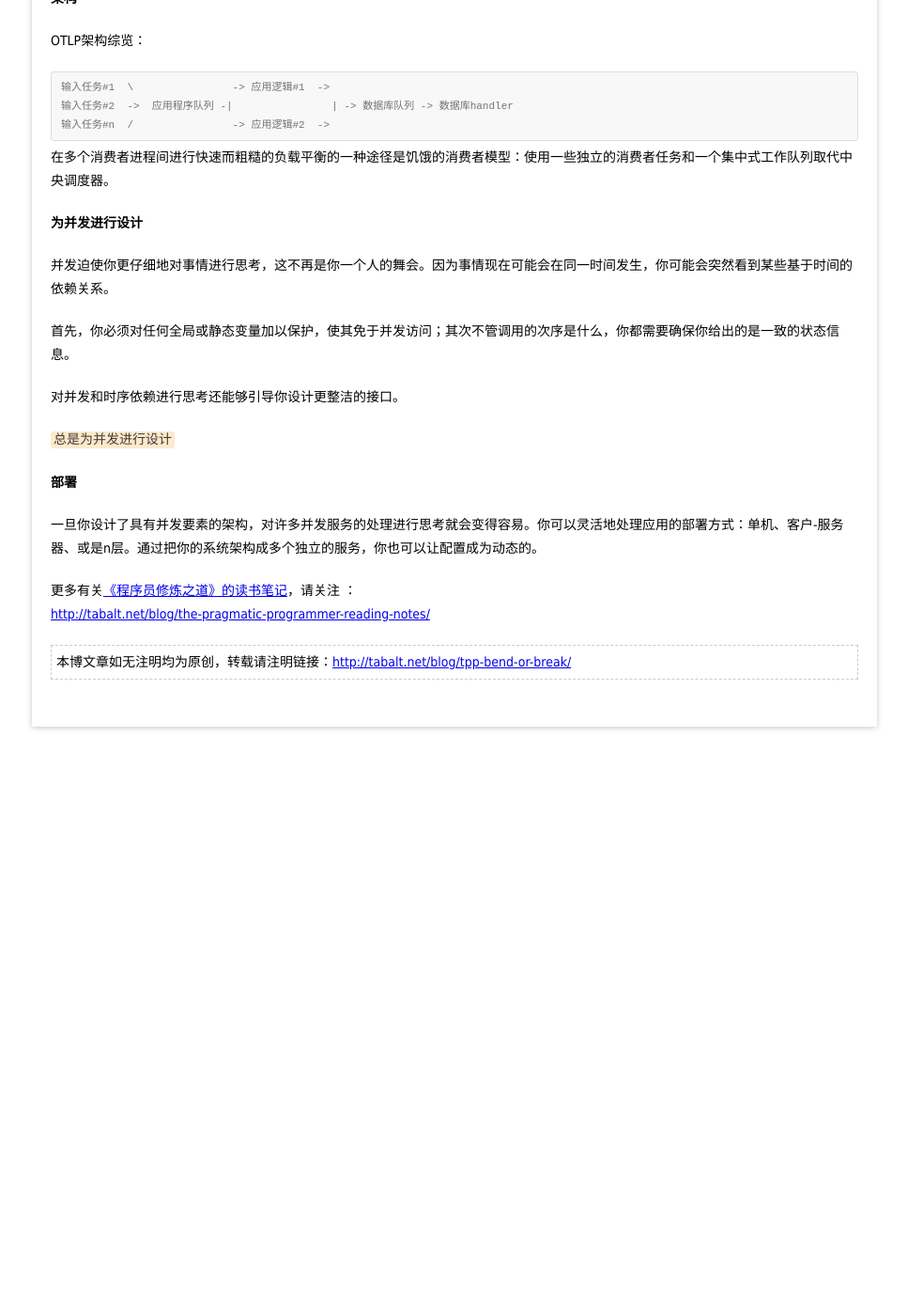
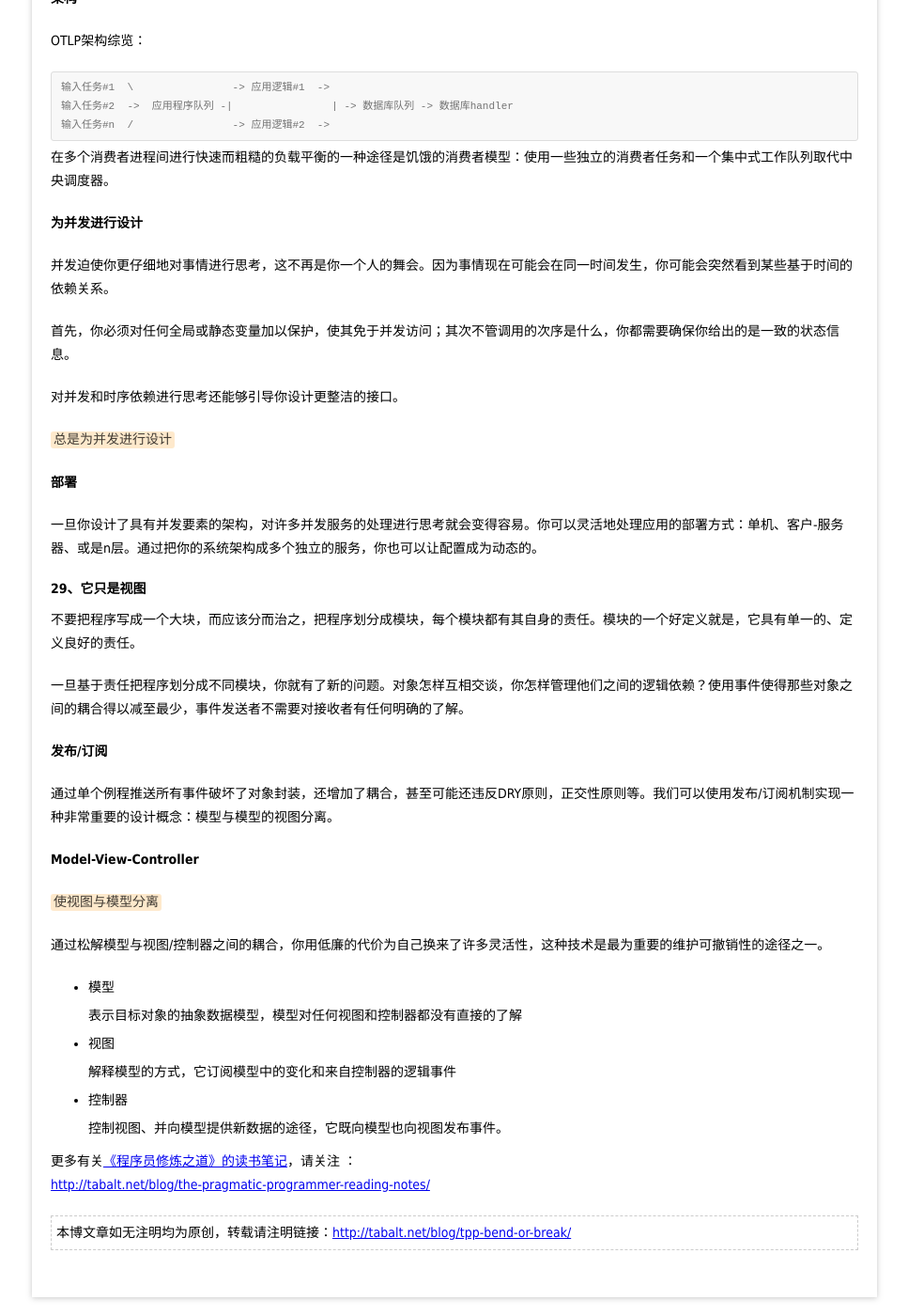
Before and after one commit to tabalt/tabalt.github.io, a Jekyll site: the page built from _posts/the-pragmatic-programmer/2014-11-25-tpp-bend-or-break.md, in a window 1280 px wide and 1400 px high, scrolled down 1893 px. Shown: the whole window at 94% size, without its empty margins (156-1123 px from the left). Built offline with Jekyll 4.4.1, drawn with Linux system fonts in a browser that asks for light colours; Markdown is read by kramdown in place of the engine named in the settings; comment, search, counter and statistics services are not loaded; before the commit the page ends 2686 px from its top, so only the background shows below that.

Commit message:
update blog

```diff
--- a/_posts/the-pragmatic-programmer/2014-11-25-tpp-bend-or-break.md
+++ b/_posts/the-pragmatic-programmer/2014-11-25-tpp-bend-or-break.md
@@ -111,6 +111,38 @@ OTLP架构综览：
 
 
 
+#### 29、它只是视图
+
+不要把程序写成一个大块，而应该分而治之，把程序划分成模块，每个模块都有其自身的责任。模块的一个好定义就是，它具有单一的、定义良好的责任。
+
+一旦基于责任把程序划分成不同模块，你就有了新的问题。对象怎样互相交谈，你怎样管理他们之间的逻辑依赖？使用事件使得那些对象之间的耦合得以减至最少，事件发送者不需要对接收者有任何明确的了解。
+
+
+**发布/订阅**
+
+通过单个例程推送所有事件破坏了对象封装，还增加了耦合，甚至可能还违反DRY原则，正交性原则等。我们可以使用发布/订阅机制实现一种非常重要的设计概念：模型与模型的视图分离。
+
+
+**Model-View-Controller**
+
+`使视图与模型分离`
+
+通过松解模型与视图/控制器之间的耦合，你用低廉的代价为自己换来了许多灵活性，这种技术是最为重要的维护可撤销性的途径之一。
+
+* 模型
+
+	表示目标对象的抽象数据模型，模型对任何视图和控制器都没有直接的了解
+
+* 视图
+
+	解释模型的方式，它订阅模型中的变化和来自控制器的逻辑事件
+
+* 控制器
+
+	控制视图、并向模型提供新数据的途径，它既向模型也向视图发布事件。
+
+
+
 
 
 更多有关[《程序员修炼之道》的读书笔记](http://tabalt.net/blog/the-pragmatic-programmer-reading-notes/)，请关注 ：
```
